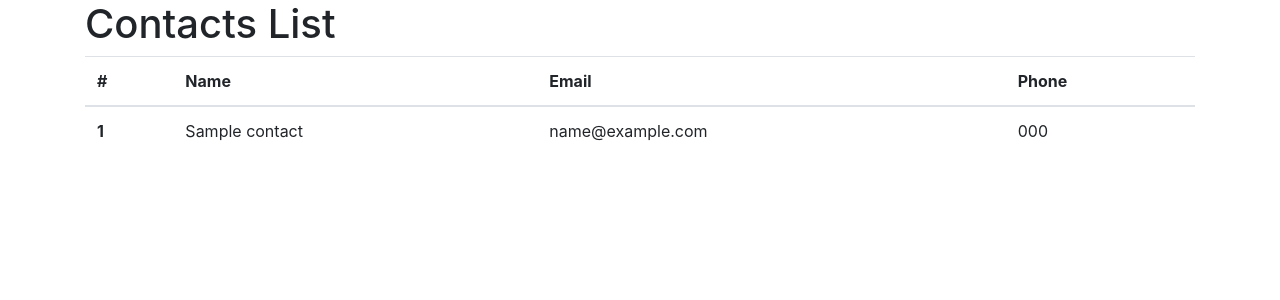
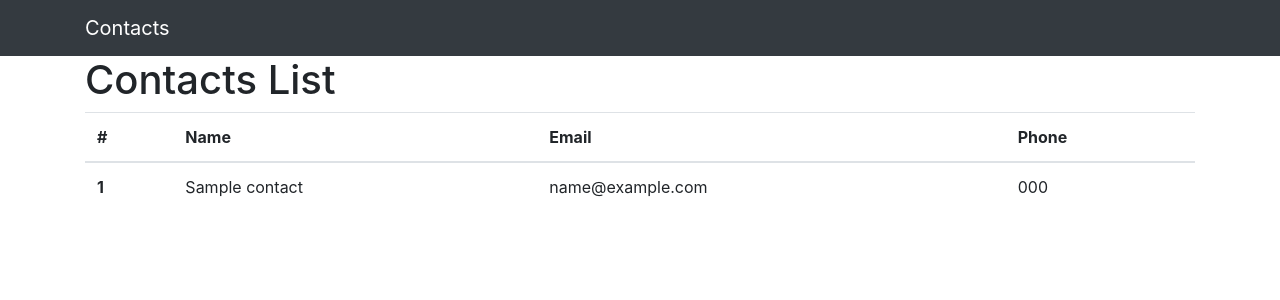
Before and after one commit to curious725/django_form_validation_task, a Django app: template src/templates/people/index.html in a window 1280 px wide. Shown: the top 300 px of the page. Run offline with Django 3.2, Linux system fonts and the light colour scheme; the template is opened without the code that fills it: most values are stand-ins (such as "Sample title", 1, 10 or a date in 2020); some libraries are stand-ins or nearby versions.

Commit message:
modify base.html template

```diff
--- a/src/templates/base.html
+++ b/src/templates/base.html
@@ -7,9 +7,16 @@
   <title>{% block title %}Contacts{% endblock title %}</title>
   <link rel="stylesheet" href="https://maxcdn.bootstrapcdn.com/bootstrap/4.0.0/css/bootstrap.min.css"
     integrity="sha384-Gn5384xqQ1aoWXA+058RXPxPg6fy4IWvTNh0E263XmFcJlSAwiGgFAW/dAiS6JXm" crossorigin="anonymous">
+  <link rel="stylesheet" href="{% static 'css/main.css' %}">
 </head>
 <body>
   {% block body %}
+
+  <nav class="navbar navbar-expand-lg navbar-dark bg-dark">
+    <div class="container">
+      <a href="{% url 'index' %}" class="navbar-brand">Contacts</a>
+    </div>
+  </nav>
 
   <div class="container">
     {% block content %}
```
